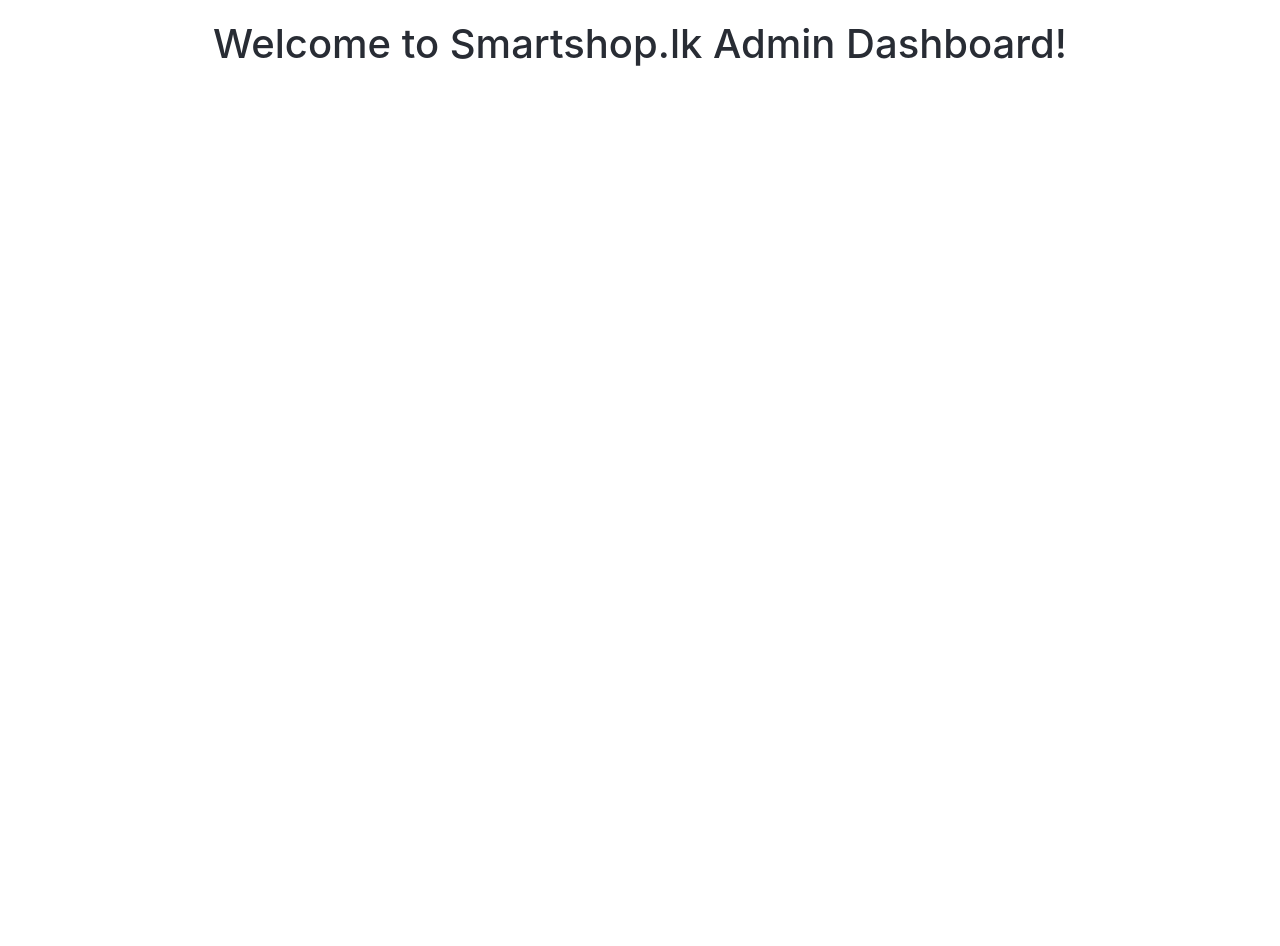
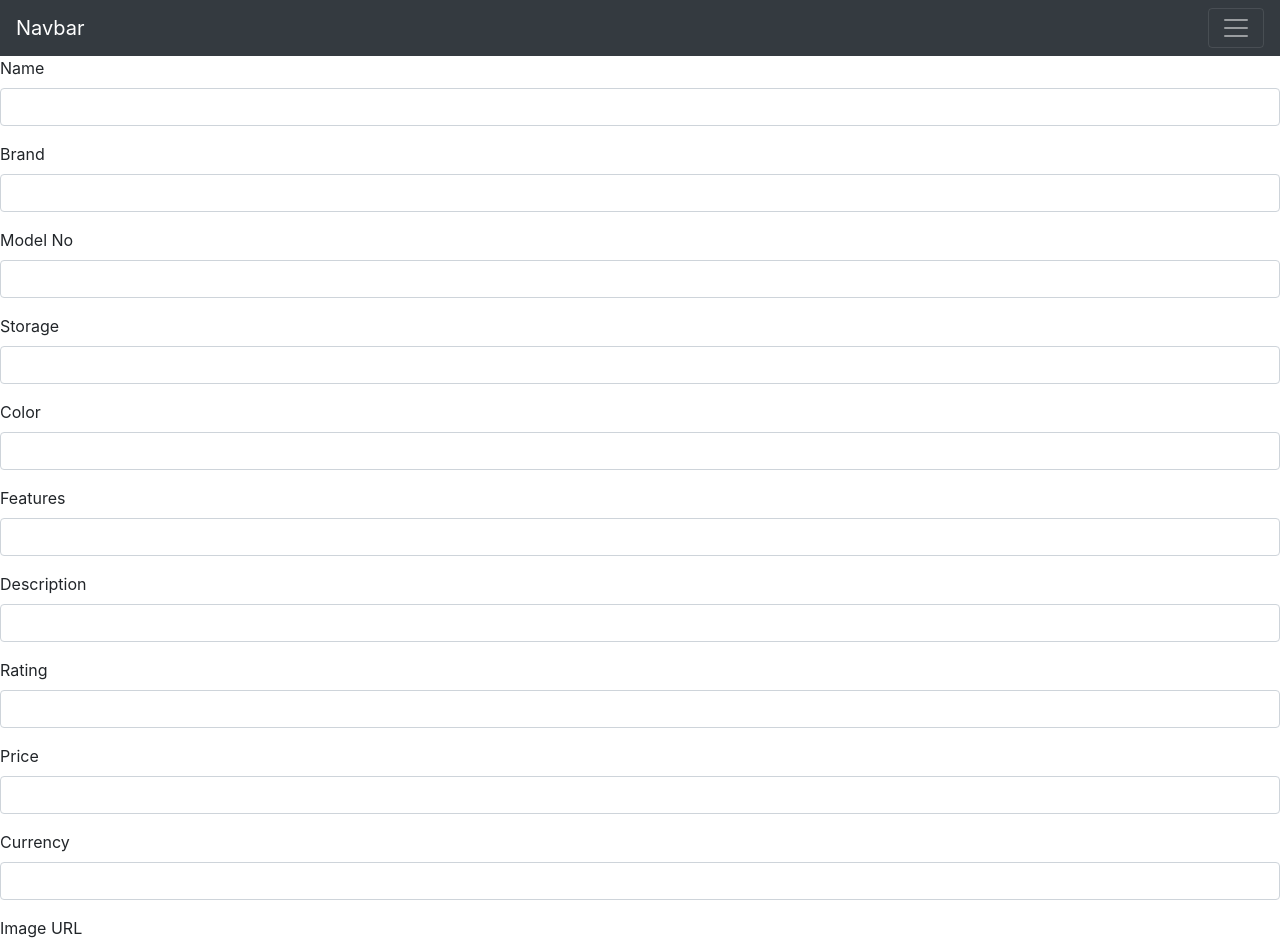
Before and after one commit to hashaaan/smartshoplk-admin, a React (Create React App) app: page / in a window 1280 px wide. Shown: the top 946 px of the page. Before the commit the page ends 800 px from the top, so only its background shows below. Built offline with nearby package versions, Linux system fonts and the light colour scheme.

Commit message:
Added admin UIs

```diff
--- a/package.json
+++ b/package.json
@@ -8,7 +8,9 @@
     "@testing-library/user-event": "^7.1.2",
     "bootstrap": "^4.5.2",
     "react": "^16.13.1",
+    "react-bootstrap": "^1.3.0",
     "react-dom": "^16.13.1",
+    "react-router-dom": "^5.2.0",
     "react-scripts": "3.4.3"
   },
   "scripts": {
--- a/src/App.css
+++ b/src/App.css
@@ -1,3 +1,7 @@
+
+
+
+
 .App {
   text-align: center;
 }
--- a/src/App.js
+++ b/src/App.js
@@ -1,11 +1,49 @@
 import React from "react";
 import "./App.css";
+import 'bootstrap/dist/css/bootstrap.css';
+import { BrowserRouter as Router, Switch, Route, Link } from "react-router-dom";
+import Nav from "react-bootstrap/Nav";
+import Navbar from "react-bootstrap/Navbar";
+import Container from "react-bootstrap/Container";
+import Row from "react-bootstrap/Row";
+import Col from "react-bootstrap/Col";
+import "bootstrap/dist/css/bootstrap.css";
+
+import CreateSmartphone from "./Components/CreateSmartphone";
+import EditSmartphone from "./Components/EditSmartphone";
+
 
 function App() {
-  return (
-    <div className="container">
-      <h1 className="heading-1">Welcome to Smartshop.lk Admin Dashboard!</h1>
-    </div>
+  return (<>
+    <nav className="navbar navbar-dark bg-dark">
+
+
+  <a className="navbar-brand" href="#">Navbar</a>
+  <button className="navbar-toggler" type="button" data-toggle="collapse" data-target="#navbarNav" aria-controls="navbarNav" aria-expanded="false" aria-label="Toggle navigation">
+    <span className="navbar-toggler-icon"></span>
+  </button>
+  <div className="collapse navbar-collapse" id="navbarNav">
+    <ul className="navbar-nav">
+      <li className="nav-item active">
+        <a className="nav-link" href="#">Home <span className="sr-only">(current)</span></a>
+      </li>
+      <li className="nav-item">
+        <a className="nav-link" href="Components/CreateSmartphone">Features</a>
+      </li>
+      <li className="nav-item">
+        <a className="nav-link" href="#">Pricing</a>
+      </li>
+      <li className="nav-item">
+        <a className="nav-link disabled" href="#">Disabled</a>
+      </li>
+    </ul>
+  </div>
+
+
+
+
+</nav>
+</>
   );
 }
 
--- /dev/null
+++ b/src/Components/CreateSmartphone.jsx
@@ -0,0 +1,76 @@
+import React, { Component } from "react";
+import Form from 'react-bootstrap/Form'
+import Button from 'react-bootstrap/Button';
+
+ class CreateSmartphone extends Component {
+  render() {
+    return (
+        <div class="form-wrapper">
+        <Form>
+          <Form.Group controlId="Name">
+            <Form.Label>Name</Form.Label>
+            <Form.Control type="text"/>
+          </Form.Group>
+
+          <Form.Group controlId="Brand">
+            <Form.Label>Brand</Form.Label>
+            <Form.Control type="text"/>
+          </Form.Group>
+
+          <Form.Group controlId="Model">
+            <Form.Label>Model No</Form.Label>
+            <Form.Control type="text"/>
+          </Form.Group>
+
+          <Form.Group controlId="Storage">
+            <Form.Label>Storage</Form.Label>
+            <Form.Control type="text"/>
+          </Form.Group>
+
+          <Form.Group controlId="Color">
+            <Form.Label>Color</Form.Label>
+            <Form.Control type="text"/>
+          </Form.Group>
+
+          <Form.Group controlId="Features">
+            <Form.Label>Features</Form.Label>
+            <Form.Control type="text"/>
+          </Form.Group>
+
+          <Form.Group controlId="Description">
+            <Form.Label>Description</Form.Label>
+            <Form.Control type="text"/>
+          </Form.Group>
+
+          <Form.Group controlId="Rating">
+            <Form.Label>Rating</Form.Label>
+            <Form.Control type="number"/>
+          </Form.Group>
+
+          <Form.Group controlId="Price">
+            <Form.Label>Price</Form.Label>
+            <Form.Control type="number"/>
+          </Form.Group>
+
+          <Form.Group controlId="Currency">
+            <Form.Label>Currency</Form.Label>
+            <Form.Control type="text"/>
+          </Form.Group>
+
+          <Form.Group controlId="ImageURL">
+            <Form.Label>Image URL</Form.Label>
+            <Form.Control type="text"/>
+          </Form.Group>
+
+
+
+          <Button variant="danger" size="lg" block="block" type="submit">
+Create Smartphone
+          </Button>
+        </Form>
+      </div>
+    );
+  }
+}
+
+export default CreateSmartphone;
--- /dev/null
+++ b/src/Components/EditSmartphone.jsx
@@ -0,0 +1,14 @@
+import React, { Component } from "react";
+
+ class EditSmartphone extends Component {
+  render() {
+    return (
+      <div>
+        <p>React Edit Student Component!</p>
+      </div>
+    );
+  }
+}
+
+
+export default EditSmartphone;
--- a/src/index.js
+++ b/src/index.js
@@ -2,13 +2,18 @@
 import ReactDOM from "react-dom";
 import "bootstrap/dist/css/bootstrap.css";
 import "./index.css";
+import { BrowserRouter } from "react-router-dom";
 import App from "./App";
 import * as serviceWorker from "./serviceWorker";
+import CreateSmartphone from "./Components/CreateSmartphone"
 
 ReactDOM.render(
-  <React.StrictMode>
-    <App />
-  </React.StrictMode>,
+  <BrowserRouter>
+   <App />
+   <CreateSmartphone/>
+  </BrowserRouter>
+
+  ,
   document.getElementById("root")
 );
 
```
Also changed, not shown: 1 other file (tests, documents, lock files or other folders).
